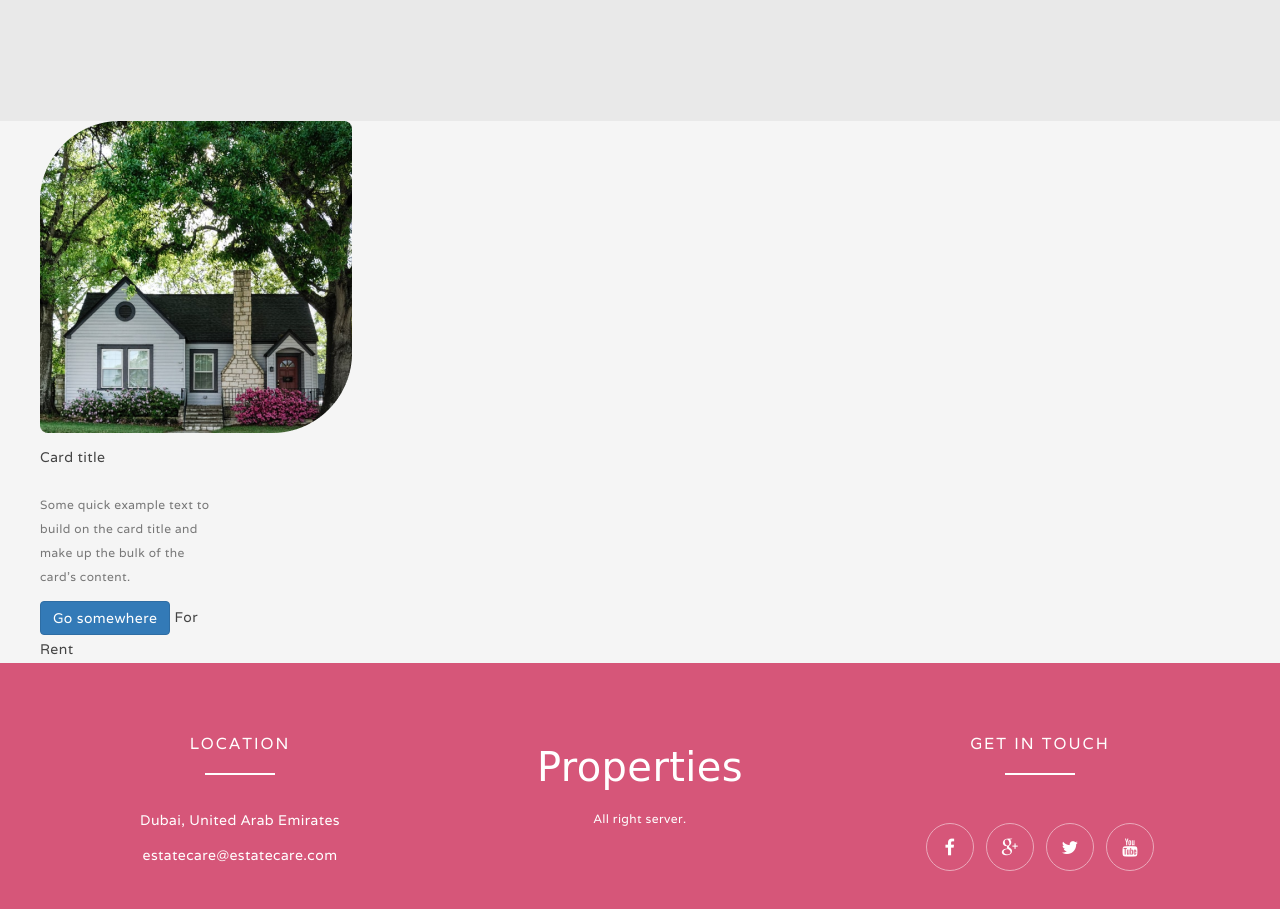
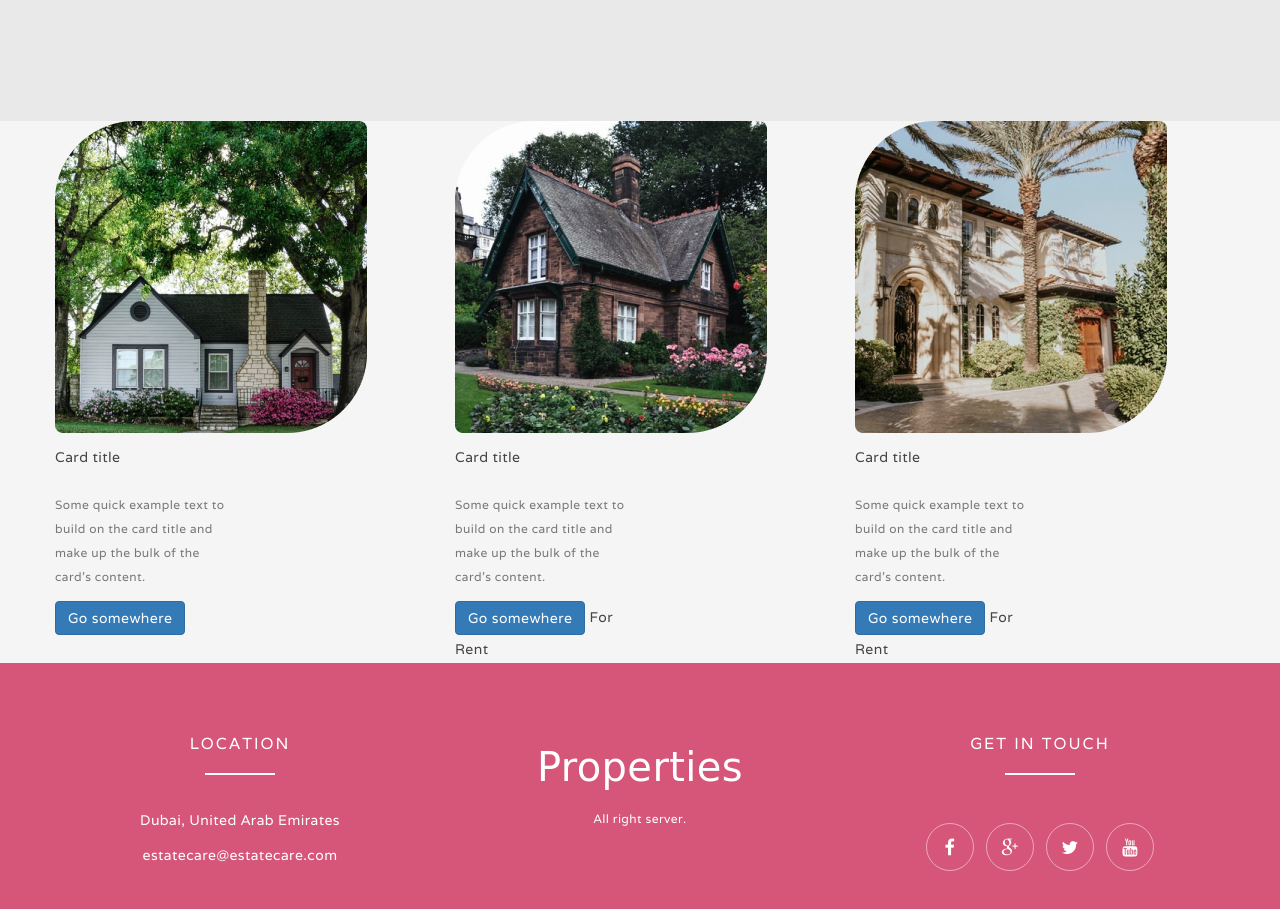
Before and after one commit to BhavyaBibi/frontend_realestate, a plain HTML site: page index-1.html in a window 1280 px wide. Shown: the part 780-1689 px from the top of the page. Drawn offline with Linux system fonts and the light colour scheme; a script that the page names is missing; a web font is replaced by a local one.

Commit message:
card size coming correctly

```diff
--- a/index-1.html
+++ b/index-1.html
@@ -263,9 +263,33 @@
         <!--FOR Sale-->
         <div class="container">
             <div class="row">
-                <div class="columns-4">
+                <div class="col-md-4">
                     <div class="card" style="width: 18rem;">
                         <img class="card-img-top" src="images/house10.png" alt="Card image cap">
+                        <div class="card-body">
+                            <h5 class="card-title">Card title</h5>
+                            <p class="card-text">Some quick example text to build on the card title and make up the bulk
+                                of the card's content.</p>
+                            <a href="#" class="btn btn-primary">Go somewhere</a>
+
+                        </div>
+                    </div>
+                </div>
+                <div class="col-md-4">
+                    <div class="card" style="width: 18rem;">
+                        <img class="card-img-top" src="images/house11.png" alt="Card image cap">
+                        <div class="card-body">
+                            <h5 class="card-title">Card title</h5>
+                            <p class="card-text">Some quick example text to build on the card title and make up the bulk
+                                of the card's content.</p>
+                            <a href="#" class="btn btn-primary">Go somewhere</a>
+                            For Rent
+                        </div>
+                    </div>
+                </div>
+                <div class="col-md-4">
+                    <div class="card" style="width: 18rem;">
+                        <img class="card-img-top" src="images/house12.png" alt="Card image cap">
                         <div class="card-body">
                             <h5 class="card-title">Card title</h5>
                             <p class="card-text">Some quick example text to build on the card title and make up the bulk
```
